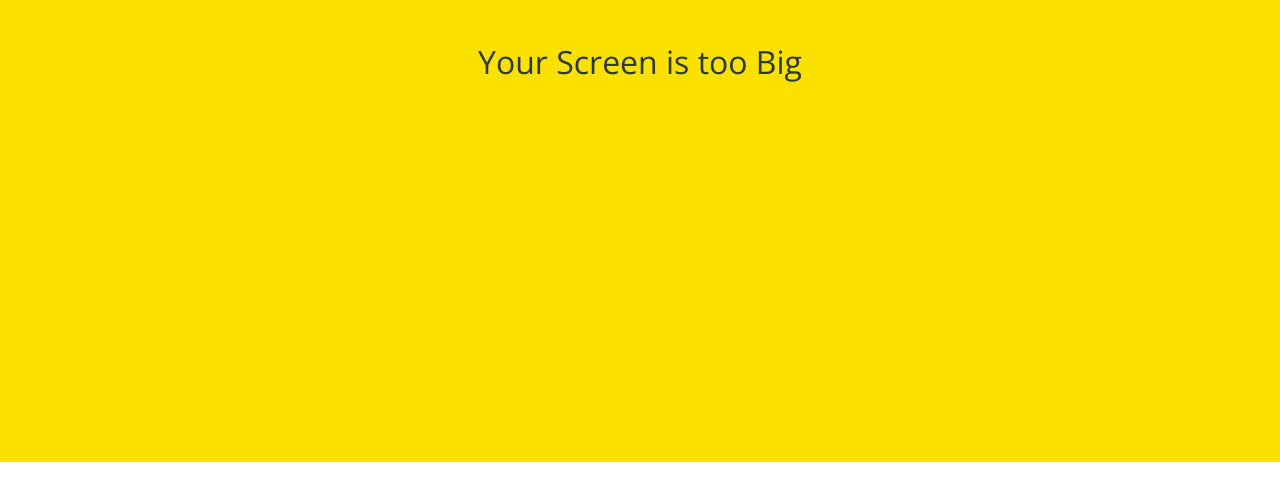
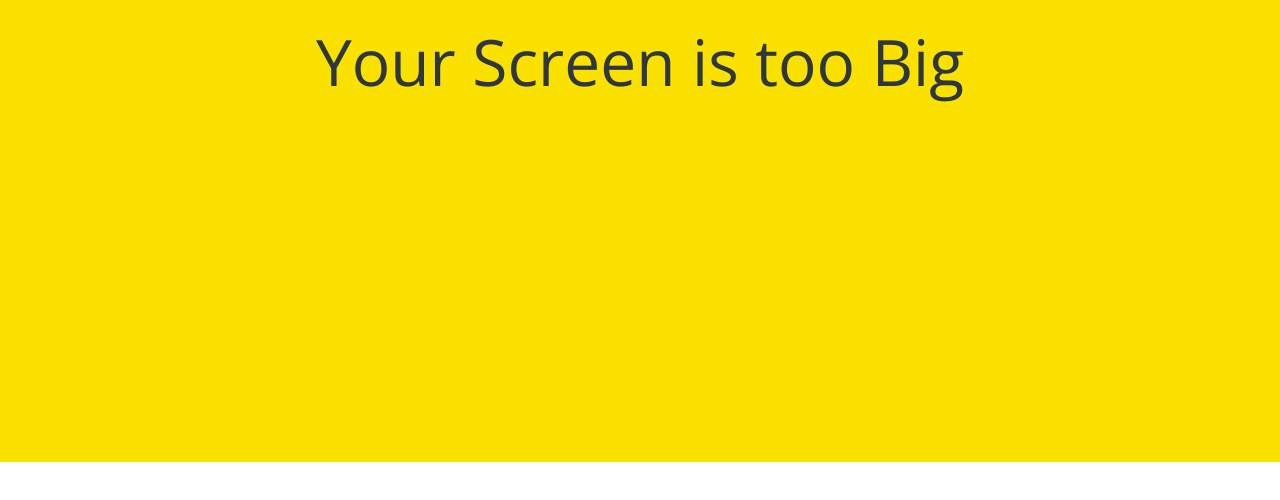
Before and after one commit to IANAHB0517/Github_clone, a plain HTML site: page kakaotalk/index.html in a window 1280 px wide. Shown: the part 338-838 px from the top of the page. Drawn offline with nearby package versions, Linux system fonts and the light colour scheme.

Commit message:
no-mobile 32px -> 64px

```diff
--- a/kakaotalk/CSS/components/no-mobile.css
+++ b/kakaotalk/CSS/components/no-mobile.css
@@ -8,7 +8,7 @@
     top:0;
     justify-content: center;
     align-items: center;
-    font-size:32px;
+    font-size:64px;
 }
 
 @media screen and (max-width:600px) {
```
